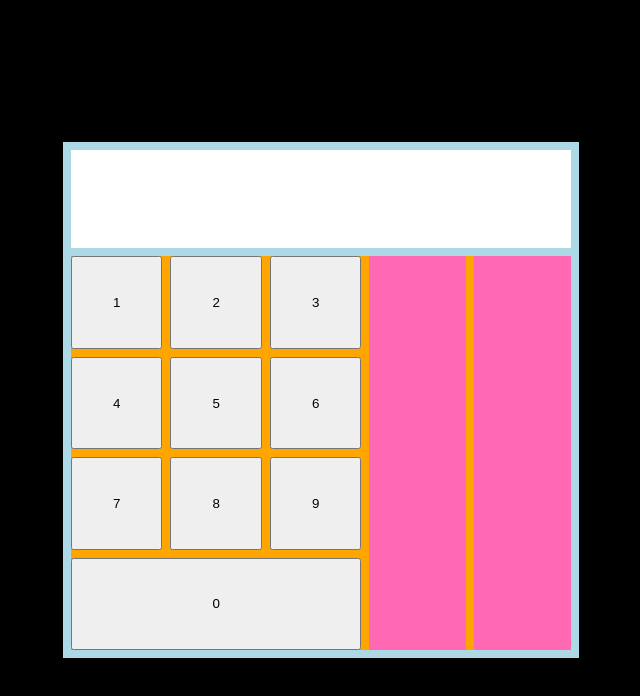
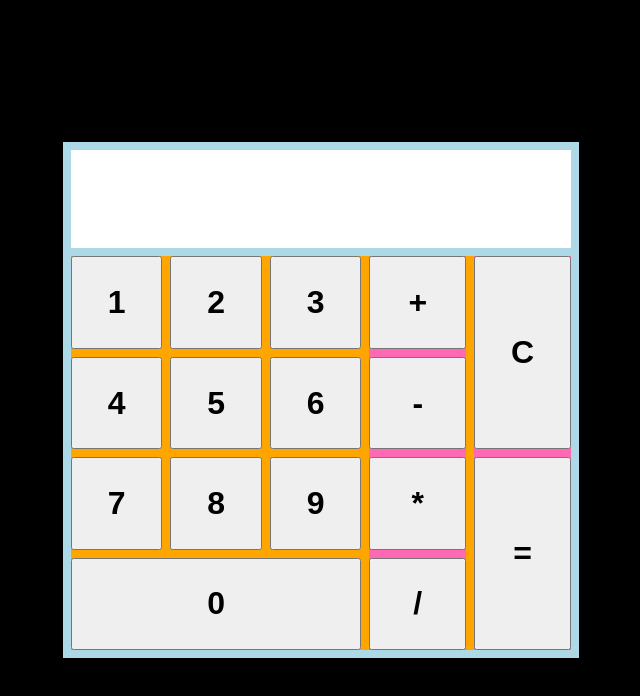
Before and after one commit to jisnotu/odin-calculator, a plain HTML site: page index.html in a window 1280 px wide. Shown: the whole page, without its empty margins (319-959 px from the left). Drawn offline with Linux system fonts and the light colour scheme.

Commit message:
Add operator buttons

```diff
--- a/index.html
+++ b/index.html
@@ -30,8 +30,16 @@
             <button>0</button>
           </div>
         </div>
-        <div class='operator-button-container'></div>
-        <div class='operator-button-container'></div>
+        <div class='operator-button-container'>
+          <button>+</button>
+          <button>-</button>
+          <button>*</button>
+          <button>/</button>
+        </div>
+        <div class='operator-button-container'>
+          <button>C</button>
+          <button>=</button>
+        </div>
       </div>
     </div>
   </body>
--- a/style.css
+++ b/style.css
@@ -56,4 +56,17 @@ body {
 .operator-button-container {
   flex: 1 0 0;
   background-color: hotpink;
+  display: flex;
+  flex-direction: column;
+  align-items: stretch;
+  gap: 8px;
 }
+
+.operator-button-container button {
+  flex: 1 0 0;
+}
+
+button {
+  font-size: 32px;
+  font-weight: bold;
+}
```
